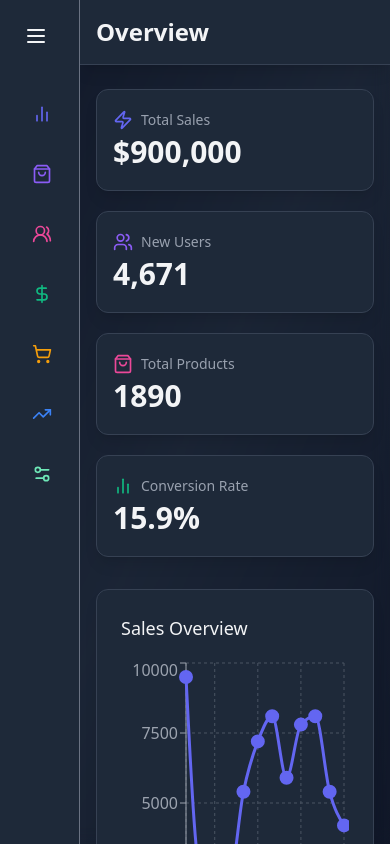
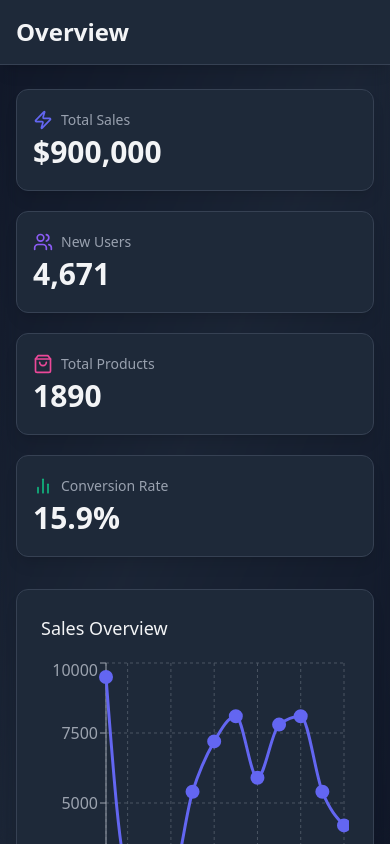
Before and after one commit to HumbleBoyy/Dashboard-Admin-Panel, a React (Vite) app: page / in a window 390 px wide. Built offline with nearby package versions, Linux system fonts and the light colour scheme.

Commit message:
New Commit

```diff
--- a/src/index.css
+++ b/src/index.css
@@ -4,3 +4,9 @@
 ::-webkit-scrollbar{
     width: 0px;
 }
+
+@media (max-width:510px) {
+    .sidebar_wrapper{
+        display: none;
+    }
+}
--- a/src/modules/Sidebar.jsx
+++ b/src/modules/Sidebar.jsx
@@ -12,7 +12,7 @@ const Sidebar = () => {
       initial={{ opacity: 0, width: 80 }}
       animate={{ opacity: 1, width: isSidebarOpen ? 250 : 80 }}
       transition={{ duration: 0.5 }}
-      className="relative flex-shrink-0"
+      className="relative flex-shrink-0 sidebar_wrapper"
     >
       <div className="h-screen bg-gray-800 bg-opacity-50 backdrop-blur-md p-4 flex flex-col border-r border-gray-500">
         <motion.button
```
